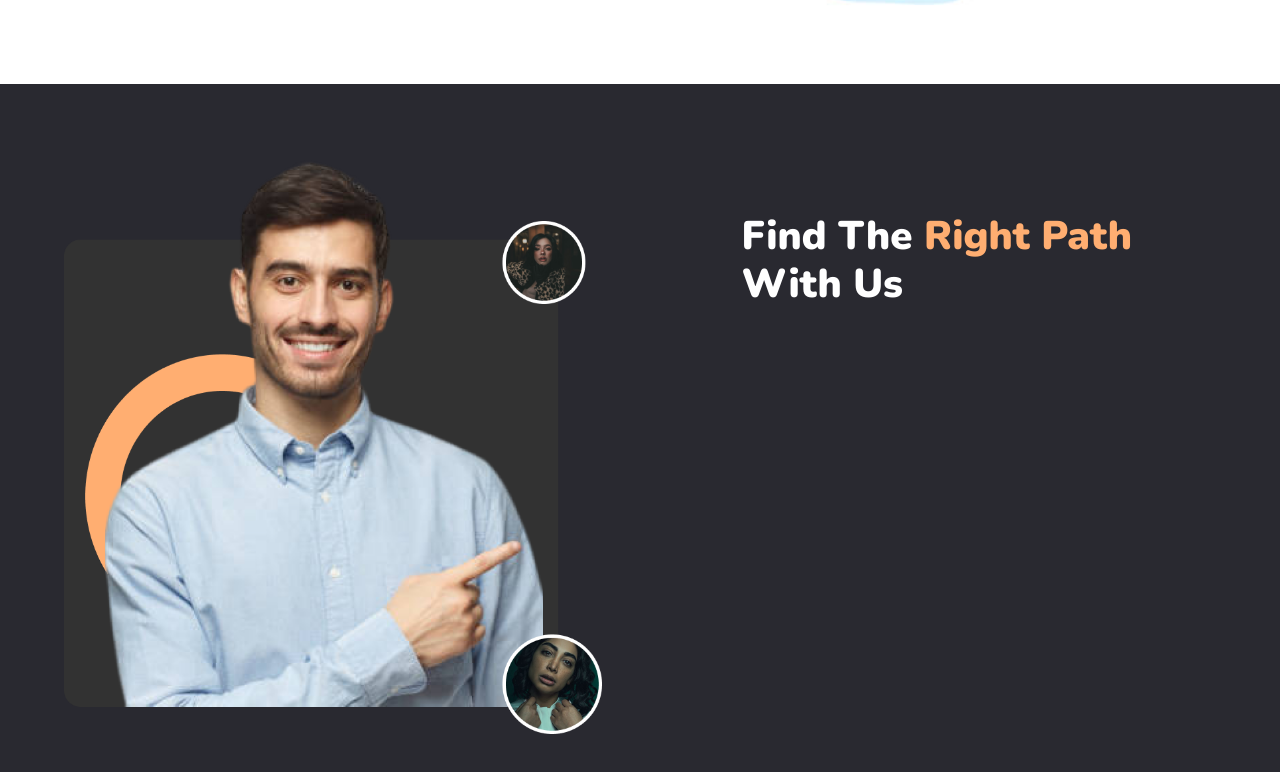
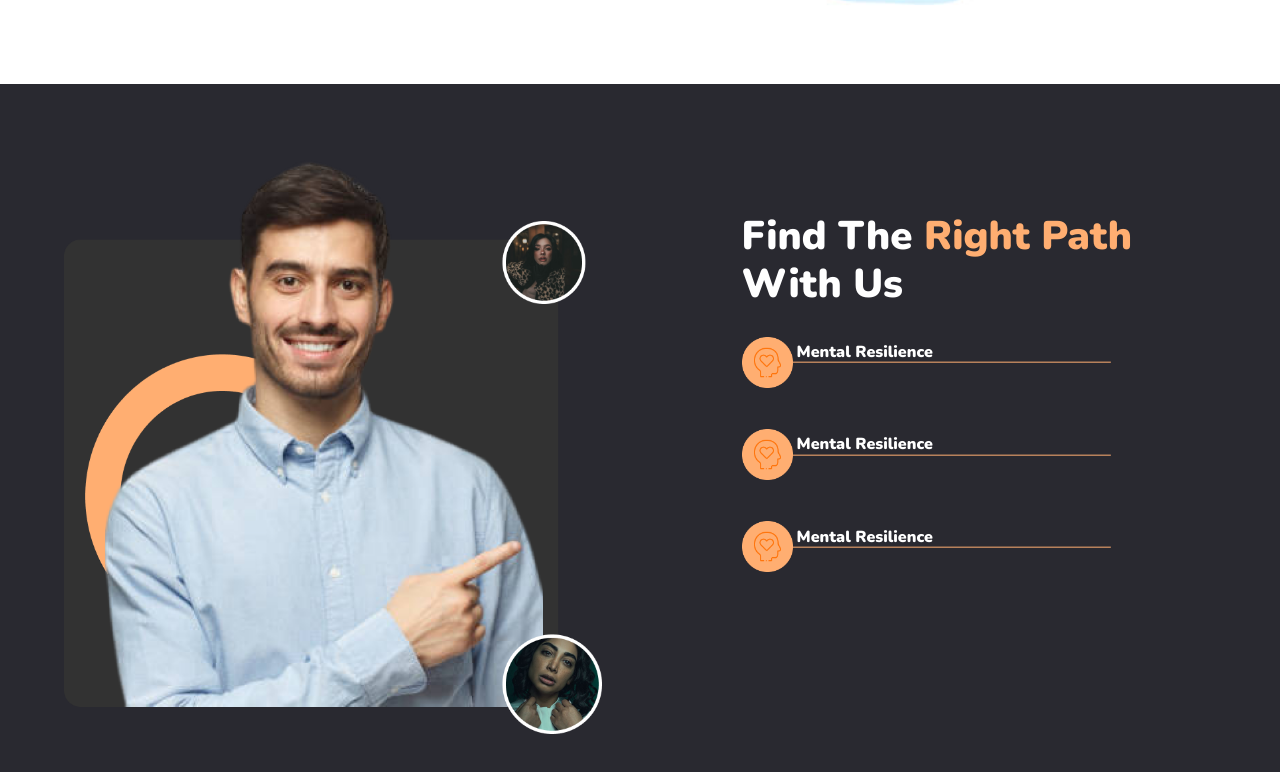
Before and after one commit to ahmeda110/NextRipple-Website, a React (Create React App) app: page / in a window 1280 px wide. Shown: the part 693-1465 px from the top of the page. Built offline with nearby package versions, Linux system fonts and the light colour scheme.

Commit message:
added the 3 pillars section

```diff
--- a/src/App.css
+++ b/src/App.css
@@ -48,6 +48,18 @@ h2 {
   padding-bottom: 5%;
 }
 
+.divider {
+  width: 80%;
+  display: inline-block;
+}
+
+.icon {
+  width: 4vw;
+  height: auto;
+  padding-top: 5%;
+  padding-bottom: 5%;
+  display: inline-block;
+}
 .App {
   text-align: center;
 }
--- a/src/pages/Home.js
+++ b/src/pages/Home.js
@@ -33,7 +33,23 @@ export const Home = () => {
         </Col>
         <Col className='text-2'>
         <h1 style={{color: 'white'}}>Find The <span style={{color: '#FFAE71'}}>Right Path</span> With Us</h1>
+        <div className="header-container" style={{ position: 'relative' }}>
+  <img src='./img/mental_icon.png' alt='icon' className='icon' />
+  <h1 style={{ color: 'white', fontSize: '1em', position: 'absolute', left: '30%', top: '40%', transform: 'translate(-50%, -50%)', zIndex: '1', margin: '0' }}>Mental Resilience</h1>
+  <img src='./img/divider.png' alt='divider' className='divider' style={{ position: 'absolute', top: '50%', left: '50%', transform: 'translate(-50%, -50%)', zIndex: '0' }} />
+</div>
+        <div className="header-container" style={{ position: 'relative' }}>
+  <img src='./img/mental_icon.png' alt='icon' className='icon' />
+  <h1 style={{ color: 'white', fontSize: '1em', position: 'absolute', left: '30%', top: '40%', transform: 'translate(-50%, -50%)', zIndex: '1', margin: '0' }}>Mental Resilience</h1>
+  <img src='./img/divider.png' alt='divider' className='divider' style={{ position: 'absolute', top: '50%', left: '50%', transform: 'translate(-50%, -50%)', zIndex: '0' }} />
+</div>
+<div className="header-container" style={{ position: 'relative' }}>
+  <img src='./img/mental_icon.png' alt='icon' className='icon' />
+  <h1 style={{ color: 'white', fontSize: '1em', position: 'absolute', left: '30%', top: '40%', transform: 'translate(-50%, -50%)', zIndex: '1', margin: '0' }}>Mental Resilience</h1>
+  <img src='./img/divider.png' alt='divider' className='divider' style={{ position: 'absolute', top: '50%', left: '50%', transform: 'translate(-50%, -50%)', zIndex: '0' }} />
+</div>
         </Col>
+
     </Row>
     </Container>
     </div>
```
Also changed, not shown: public/img/divider.png (added).
